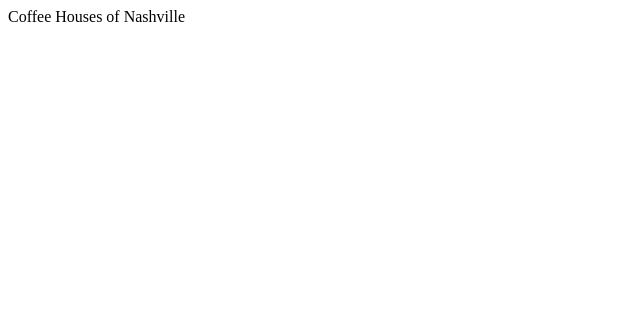
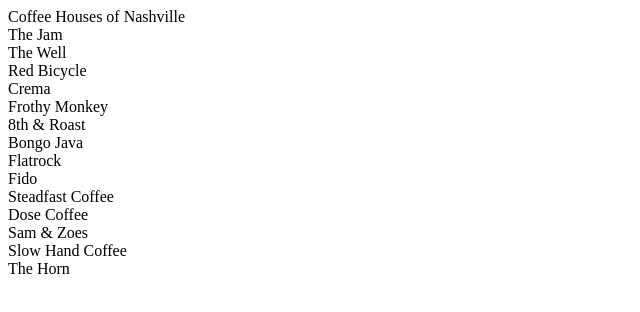
Before and after one commit to Scott47/coffee-houses, a plain HTML site: page index.html in a window 1280 px wide. Shown: the whole page, without its empty margins (0-640 px from the left). Drawn offline with Linux system fonts and the light colour scheme.

Commit message:
added list of coffee shops

```diff
--- a/index.html
+++ b/index.html
@@ -9,5 +9,22 @@
 
     <header class="pageHeader">Coffee Houses of Nashville</header>
 
+    <section class="list">
+        <article class="shop">The Jam</article>
+        <article class="shop">The Well</article>
+        <article class="shop">Red Bicycle</article>
+        <article class="shop">Crema</article>
+        <article class="shop">Frothy Monkey</article>
+        <article class="shop">8th &amp; Roast</article>
+        <article class="shop">Bongo Java</article>
+        <article class="shop">Flatrock</article>
+        <article class="shop">Fido</article>
+        <article class="shop">Steadfast Coffee</article>
+        <article class="shop">Dose Coffee</article>
+        <article class="shop">Sam &amp; Zoes</article>
+        <article class="shop">Slow Hand Coffee</article>
+        <article class="shop">The Horn</article>
+      </section>
+
 </body>
 </html>
```
